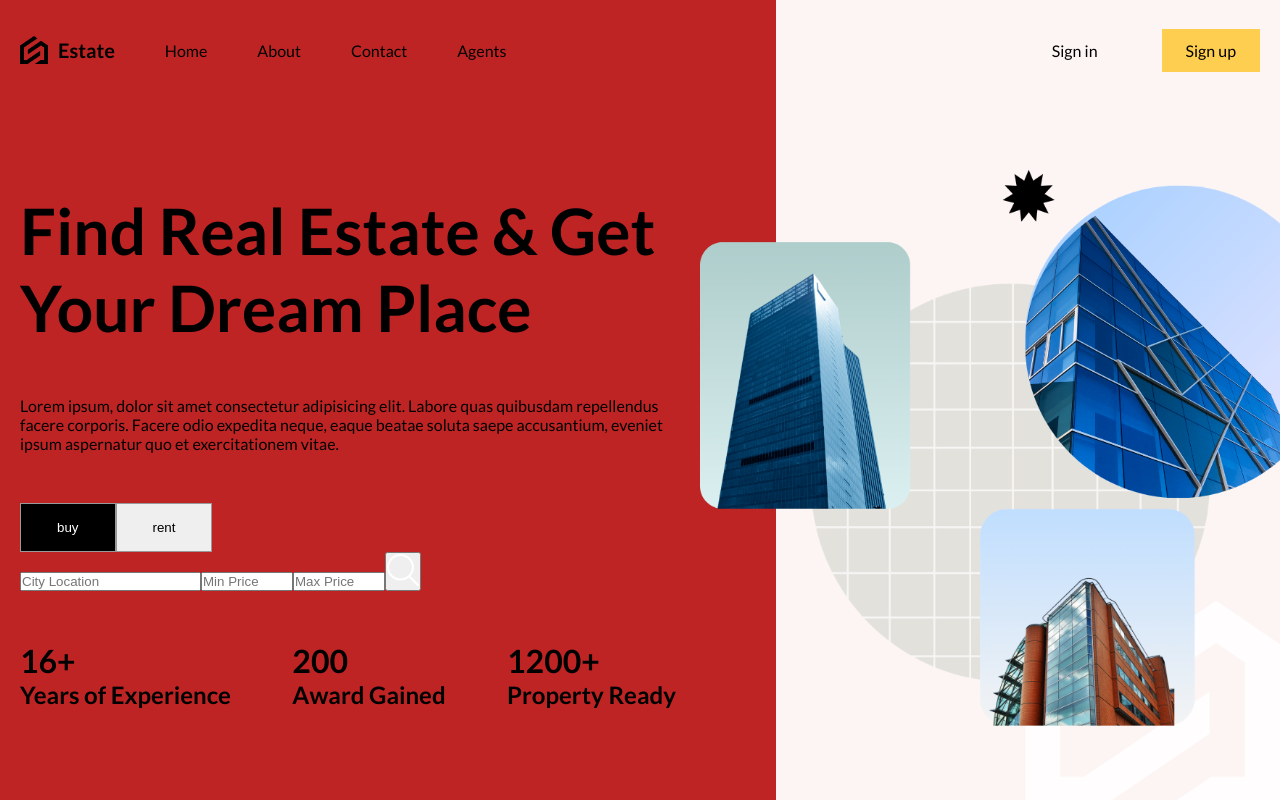
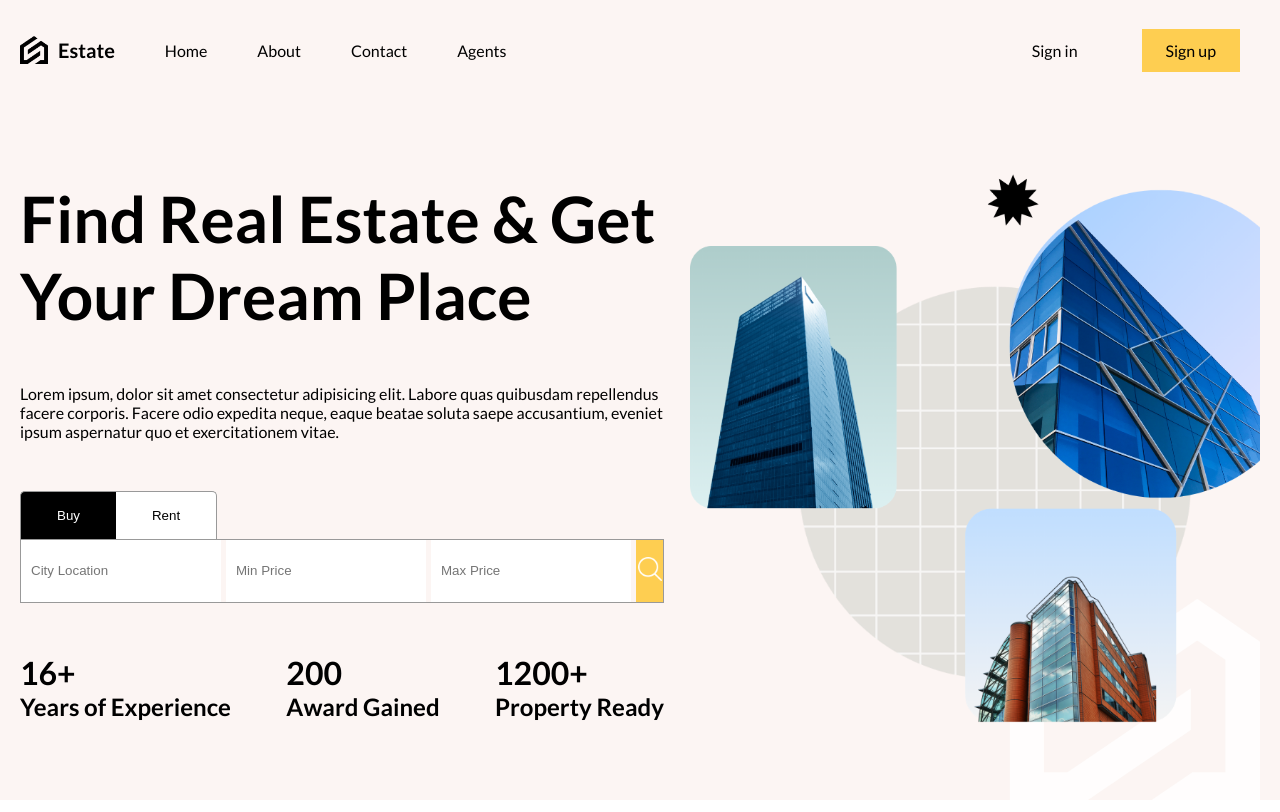
Before and after one commit to Nguyen-Trong-Hung/WEB2024, a React (Vite) app: page / in a window 1280 px wide. Shown: the top 812 px of the page. Built offline with nearby package versions, Linux system fonts and the light colour scheme.

Commit message:
Sửa một vài lỗi và update

```diff
--- a/src/components/navbar/Navbar.scss
+++ b/src/components/navbar/Navbar.scss
@@ -1,10 +1,10 @@
 @import "../../responsive.scss";
 
 nav{
+    height: 100px;
     display: flex;
     justify-content: space-between;
     align-items: center;
-    height: 100px;
 
     a{
         transition: all 0.6s ease;
--- a/src/components/searchBar/searchBar.scss
+++ b/src/components/searchBar/searchBar.scss
@@ -3,11 +3,53 @@
         button{
             padding: 16px 36px;
             border: 1px solid #999;
+            border-bottom: none;
+            cursor: pointer;
+            background-color: white;
+            text-transform: capitalize;
 
             &.active{
                 background-color: black;
                 color: white;
             }
+
+            &:first-child{
+                border-top-left-radius: 5px;
+                border-right: none;
+
+            }
+
+            &:last-child{
+                border-top-right-radius: 5px;
+                border-left: none;
+
+            }
+        }
+    }
+
+    form{
+        border: 1px solid #999;
+        display: flex;
+        justify-content: space-between;
+        height: 64px;
+        gap: 5px;
+
+        input{
+            border: none;
+            padding: 0px 10px;
+            width: 200px;
+        }
+
+        button{
+            border: none;
+            cursor: pointer;
+            background-color: #fece51;
+            flex: 1;
+
+            img{
+                width: 24px;
+                height: 24px;
+            }
         }
     }
 }
--- a/src/layout.scss
+++ b/src/layout.scss
@@ -6,21 +6,22 @@
     margin-left: auto;
     margin-right: auto;
     padding-left: 20px;
+    padding-right: 20px;
     display: flex;
     flex-direction: column;
 
     @include lg{
-        background-color: rgb(191, 36, 36);
+        background-color: #fcf5f3;
         max-width: 1280px;
     }
 
     @include md{
-        background-color: rgb(43, 11, 64);
+        background-color: rgb(186, 203, 234);
         max-width: 768px;
     }
 
     @include sm{
-        background-color: rgb(33, 106, 65);
+        background-color: rgb(239, 200, 200);
         max-width: 640px;
     }
 
```
